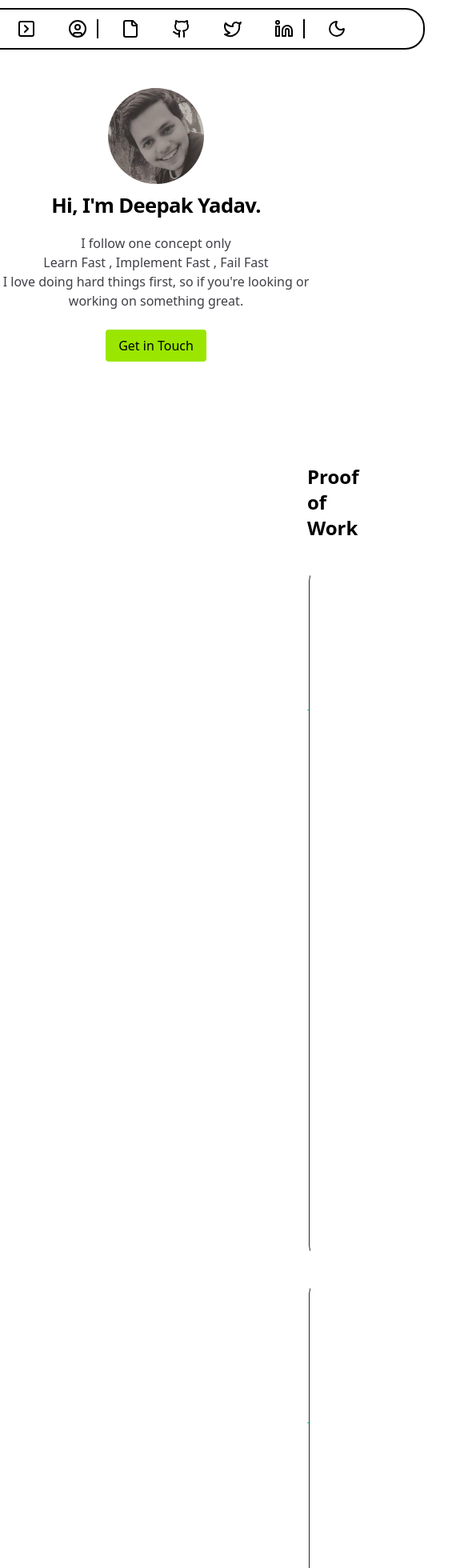
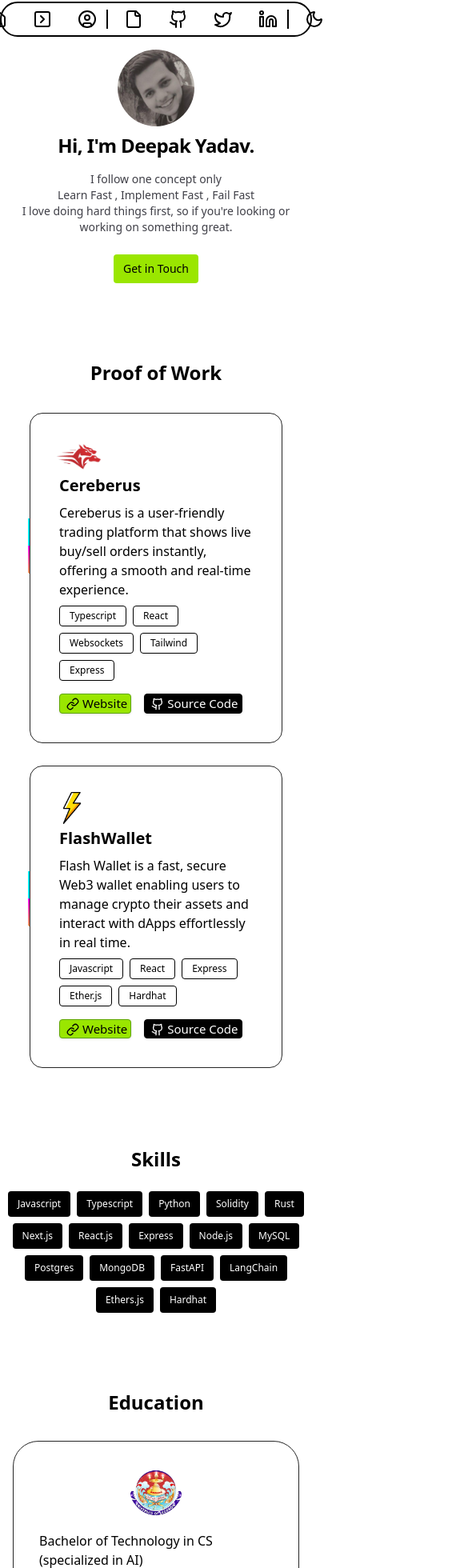
Before and after one commit to ironor25/portfolio, a React (Vite) app: page /education in a window 390 px wide. Shown: the part 10-1970 px from the top of the page at 80% size, 585 px wide, since content can reach past the window. Built offline with nearby package versions, Linux system fonts and the light colour scheme.

Commit message:
add responsiveness

```diff
--- a/src/components/Contact.jsx
+++ b/src/components/Contact.jsx
@@ -25,20 +25,20 @@ const Contact = (props) => {
   };
 
   return (
-    <section className={`py-12 dark:bg-black dark:text-white ${isDark == "dark" ? " dark" : ""}`} id="contact">
+    <section className={`py-12 px-2 sm:px-0 dark:bg-black dark:text-white ${isDark == "dark" ? " dark" : ""}`} id="contact">
       <h2 className="text-2xl font-bold text-center mb-6">Contact</h2>
-      <form className="max-w-md mx-auto space-y-4" onSubmit={sendemail}>
+      <form className="max-w-md w-full mx-auto space-y-4" onSubmit={sendemail}>
         <input
           type="email"
           placeholder="Email"
-          className="w-full px-4 py-2 rounded border-2 dark:border-gray-400"
+          className="w-full px-3 py-2 sm:px-4 rounded border-2 dark:border-gray-400 text-sm sm:text-base"
           value={email}
           onChange={(e) => setEmail(e.target.value)}
           required
         />
         <textarea
           placeholder="Message"
-          className="w-full px-4 py-2 rounded border-2 border-gray-400"
+          className="w-full px-3 py-2 sm:px-4 rounded border-2 border-gray-400 text-sm sm:text-base"
           rows="5"
           value={message}
           onChange={(e) => setMessage(e.target.value)}
@@ -46,7 +46,7 @@ const Contact = (props) => {
         />
         <button
           type="submit"
-          className="w-full bg-lime-400 py-2 rounded hover:brightness-110 cursor-pointer"
+          className="w-full bg-lime-400 py-2 rounded hover:brightness-110 cursor-pointer text-sm sm:text-base"
           disabled={loading}
         >
           {loading ? "Sending..." : "Send"}
--- a/src/components/Education.jsx
+++ b/src/components/Education.jsx
@@ -3,25 +3,24 @@ import SpotlightCard from "./SpotLightCard";
 const Education = (props) => {
   const {isDark} = props
   return (
-    <section className={`py-12 dark:bg-black dark:text-white${isDark == 'dark' ? ' dark' : ''}`}  id="education">
+    <section className={`py-12 px-2 sm:px-0 dark:bg-black dark:text-white${isDark == 'dark' ? ' dark' : ''}`}  id="education">
       <h2 className="text-2xl font-bold text-center mb-6">Education</h2>
-      <div className="flex justify-evenly cursor-pointer rounded-2xl p-2">
-        <SpotlightCard className="w-4xl flex dark:bg-black bg-white rounded-4xl ">
-      <div className="flex justify-between ">
-        <div>
-          <img src="/lu_logo.png" className="h-20 mr-4 rounded-4xl"></img>
-        </div>
-        <div className="mt-4 mr-10">
-        <p className="text-lg ">Bachelor of Technology in CS (specialized in AI)</p>
-        <p className="dark:text-zinc-400">University of Lucknow, 2022 - 2026</p>
-        </div>
+      <div className="flex justify-center cursor-pointer rounded-2xl p-2">
+        <SpotlightCard className="w-full max-w-2xl flex flex-col sm:flex-row dark:bg-black bg-white rounded-4xl ">
+          <div className="flex flex-col sm:flex-row justify-between w-full">
+            <div className="flex justify-center sm:justify-start">
+              <img src="/lu_logo.png" className="h-16 sm:h-20 mr-0 sm:mr-4 rounded-4xl" alt="University Logo" />
+            </div>
+            <div className="mt-4 sm:mt-4 sm:mr-10 flex-1">
+              <p className="text-base sm:text-lg">Bachelor of Technology in CS (specialized in AI)</p>
+              <p className="dark:text-zinc-400 text-sm sm:text-base">University of Lucknow, 2022 - 2026</p>
+            </div>
+          </div>
+          <div className="mt-4 sm:mt-0 sm:ml-10 text-center sm:text-right">
+            <p className="text-sm sm:text-base">Expected July 2026</p>
+          </div>
+        </SpotlightCard>
       </div>
-      <div className="mt-4 ml-40">
-        <p>Expected July 2026</p>
-      </div>
-      </SpotlightCard>
-      </div>
-
     </section>
   );
 };
--- a/src/components/Header.jsx
+++ b/src/components/Header.jsx
@@ -26,9 +26,9 @@ const Header = (props) => {
   const { isDark, setIsDark } = props;
 
   return (
-    <div className="p-5 flex justify-center z-20 text-black dark:text-white transition-colors duration-300">
-      <nav className="w-2xl rounded-3xl p-3 px-4 border-2 border-black dark:border-white fixed backdrop-blur-lg flex space-x-6 justify-center">
-        <div className="flex space-x-4 items-center">
+    <div className="p-3 flex justify-center z-20 text-black dark:text-white transition-colors duration-300">
+      <nav className="max-w-2xl w-full rounded-3xl p-2 sm:p-3 px-2 sm:px-4 border-2 border-black dark:border-white fixed backdrop-blur-lg flex space-x-2 sm:space-x-6 justify-center">
+        <div className="flex space-x-2 sm:space-x-4 items-center">
           {/* Navigation Links */}
           <a href="#hero" className={iconLinkClass} aria-label="Home">
             <House />
--- a/src/components/Hero.jsx
+++ b/src/components/Hero.jsx
@@ -15,25 +15,24 @@ const Hero = (props) => {
   }, []);
 
   return (
-    <section className={`text-center py-20 transition-colors duration-300 ${isDark == 'dark' ? ' dark' : ''}`}  id='hero'>
+    <section className={`text-center py-12 sm:py-20 transition-colors duration-300 ${isDark == 'dark' ? ' dark' : ''}`}  id='hero'>
       <div className='flex justify-center'>
         <img
           src='/my_img.jpg'
-          className='h-30 rounded-full hover:shadow-2xl hover:shadow-amber-200 dark:hover:shadow-lime-400 cursor-pointer transition-shadow duration-300 bg-white dark:bg-zinc-900'
+          className='h-24 w-24 sm:h-32 sm:w-32 rounded-full hover:shadow-2xl hover:shadow-amber-200 dark:hover:shadow-lime-400 cursor-pointer transition-shadow duration-300 bg-white dark:bg-zinc-900 object-cover'
           alt='Profile'
         />
       </div>
-
-      <h1 className="!text-[4rem] mt-2 max-sm:!text-[1.6rem] whitespace-nowrap font-bold tracking-tight text-center text-black dark:text-white transition-colors duration-300">
+      <h1 className="text-2xl sm:text-5xl mt-2 font-bold tracking-tight text-center text-black dark:text-white transition-colors duration-300">
         {text}
       </h1>
-      <p className="mt-4 text-zinc-700 dark:text-zinc-300 font-medium transition-colors duration-300">I follow one concept only</p>
-      <p className="text-zinc-700 dark:text-zinc-300 font-medium transition-colors duration-300">Learn Fast , Implement Fast , Fail Fast</p>
-      <p className="text-zinc-700 dark:text-zinc-300 font-medium transition-colors duration-300">I love doing hard things first, so if you're looking or working on something great.</p>
-      <div className="mt-6 flex justify-center gap-4 flex-wrap">
+      <p className="mt-4 text-zinc-700 dark:text-zinc-300 font-medium transition-colors duration-300 text-sm sm:text-base">I follow one concept only</p>
+      <p className="text-zinc-700 dark:text-zinc-300 font-medium transition-colors duration-300 text-sm sm:text-base">Learn Fast , Implement Fast , Fail Fast</p>
+      <p className="text-zinc-700 dark:text-zinc-300 font-medium transition-colors duration-300 text-sm sm:text-base">I love doing hard things first, so if you're looking or working on something great.</p>
+      <div className="mt-6 flex justify-center gap-2 sm:gap-4 flex-wrap">
         <a
           href="#contact"
-          className="px-4 py-2 bg-lime-400 font-medium text-black rounded hover:brightness-110 cursor-pointer dark:bg-lime-500 dark:text-zinc-900 transition-colors duration-200"
+          className="px-3 py-2 sm:px-4 sm:py-2 bg-lime-400 font-medium text-black rounded hover:brightness-110 cursor-pointer dark:bg-lime-500 dark:text-zinc-900 transition-colors duration-200 text-sm sm:text-base"
         >
           Get in Touch
         </a>
--- a/src/components/ProofOfWork.jsx
+++ b/src/components/ProofOfWork.jsx
@@ -24,10 +24,10 @@ const projects = [
 const ProofOfWork = (props) => {
   const {isDark} = props
   return (
-    <section className={`py-12 pl-96 pr-96  dark:bg-black ${isDark == 'dark' ? ' dark' : ''}`} id="proof-of-work">
+    <section className={`py-12 px-2 sm:px-0 dark:bg-black ${isDark == 'dark' ? ' dark' : ''}`} id="proof-of-work">
       <h2 className="text-2xl font-bold text-center mb-8">Proof of Work</h2>
       <div className="flex justify-center">
-        <div className="grid grid-cols-1 sm:grid-cols-2 gap-6 w-fit">
+        <div className="grid grid-cols-1 sm:grid-cols-2 gap-6 w-full max-w-4xl">
           {projects.map((p, i) => (
             <Card  key={i} {...p} />
           ))}
@@ -41,7 +41,7 @@ const Card = ({ name, desc, tech, link, code, icon }) => {
   // Gradient border animation using CSS
   return (
     <div
-      className="relative p-0.5  rounded-xl group transition-shadow hover:shadow-2xl overflow-hidden "
+      className="relative p-0.5 rounded-xl group transition-shadow hover:shadow-2xl overflow-hidden w-full min-w-[220px] max-w-xs mx-auto"
       style={{ zIndex: 1 }}
     >
       {/* Revolving gradient border */}
--- a/src/components/Skills.jsx
+++ b/src/components/Skills.jsx
@@ -20,12 +20,12 @@ const skills = [
 const Skills = (props) => {
    const { isDark } = props;
   return (
-    <section className={`py-12 dark:text-white pl-93 dark:bg-black flex-col${isDark == 'dark' ? ' dark' : ''} `}  id="skills">
-      <div className="w-3xl flex flex-col">
+    <section className={`py-12 dark:text-white px-2 sm:px-0 dark:bg-black flex-col${isDark == 'dark' ? ' dark' : ''} `}  id="skills">
+      <div className="max-w-3xl w-full mx-auto flex flex-col">
       <h2 className="text-2xl font-bold text-center mb-6 ">Skills</h2>
-      <div className="flex flex-wrap justify-center gap-4">
+      <div className="flex flex-wrap justify-center gap-2 sm:gap-4">
         {skills.map((skill, i) => (
-          <span key={i} className="px-4 py-2 rounded-sm bg-black text-white dark:text-black dark:bg-white cursor-pointer font-medium text-sm">
+          <span key={i} className="px-3 py-2 sm:px-4 rounded-sm bg-black text-white dark:text-black dark:bg-white cursor-pointer font-medium text-xs sm:text-sm">
             {skill}
           </span>
         ))}
```
